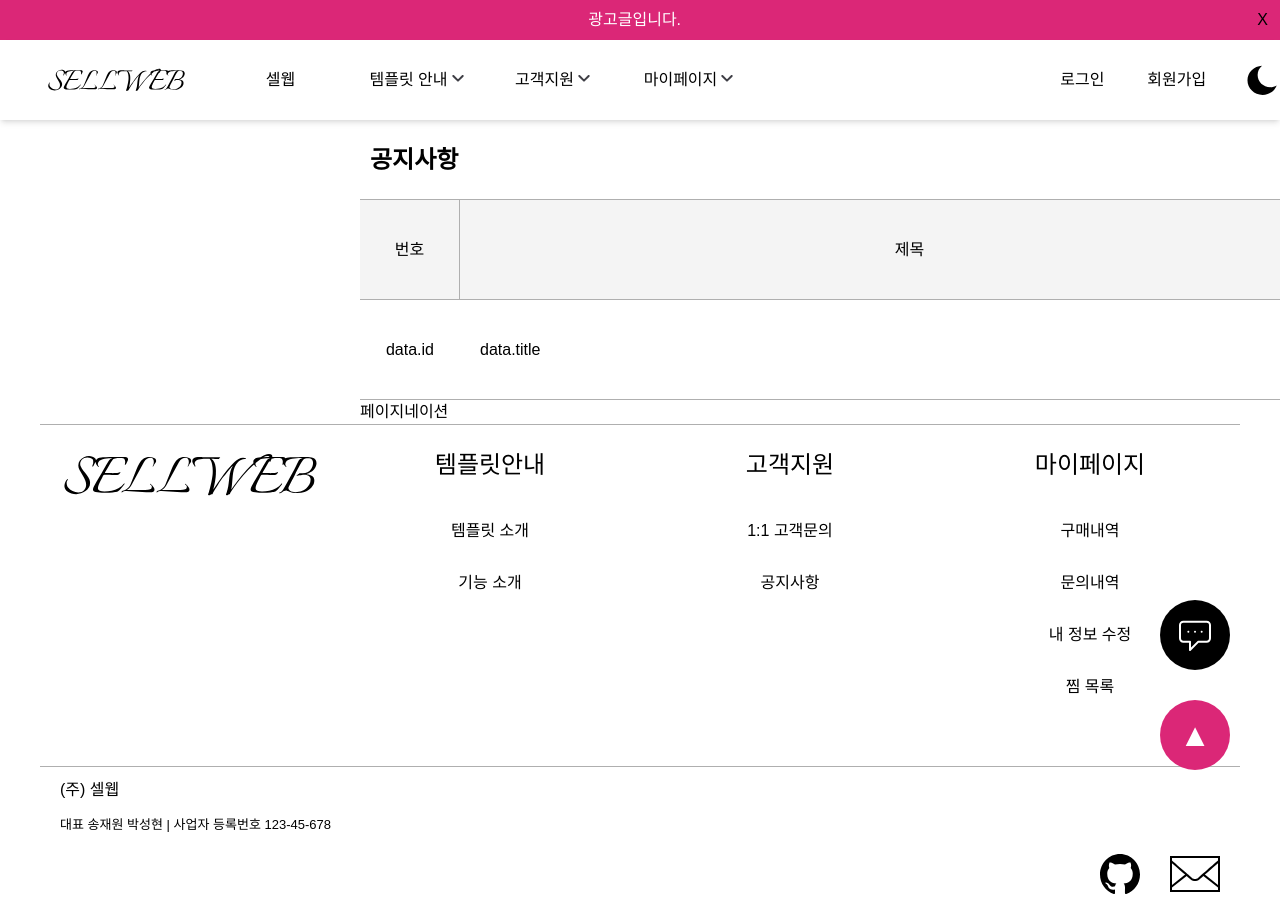
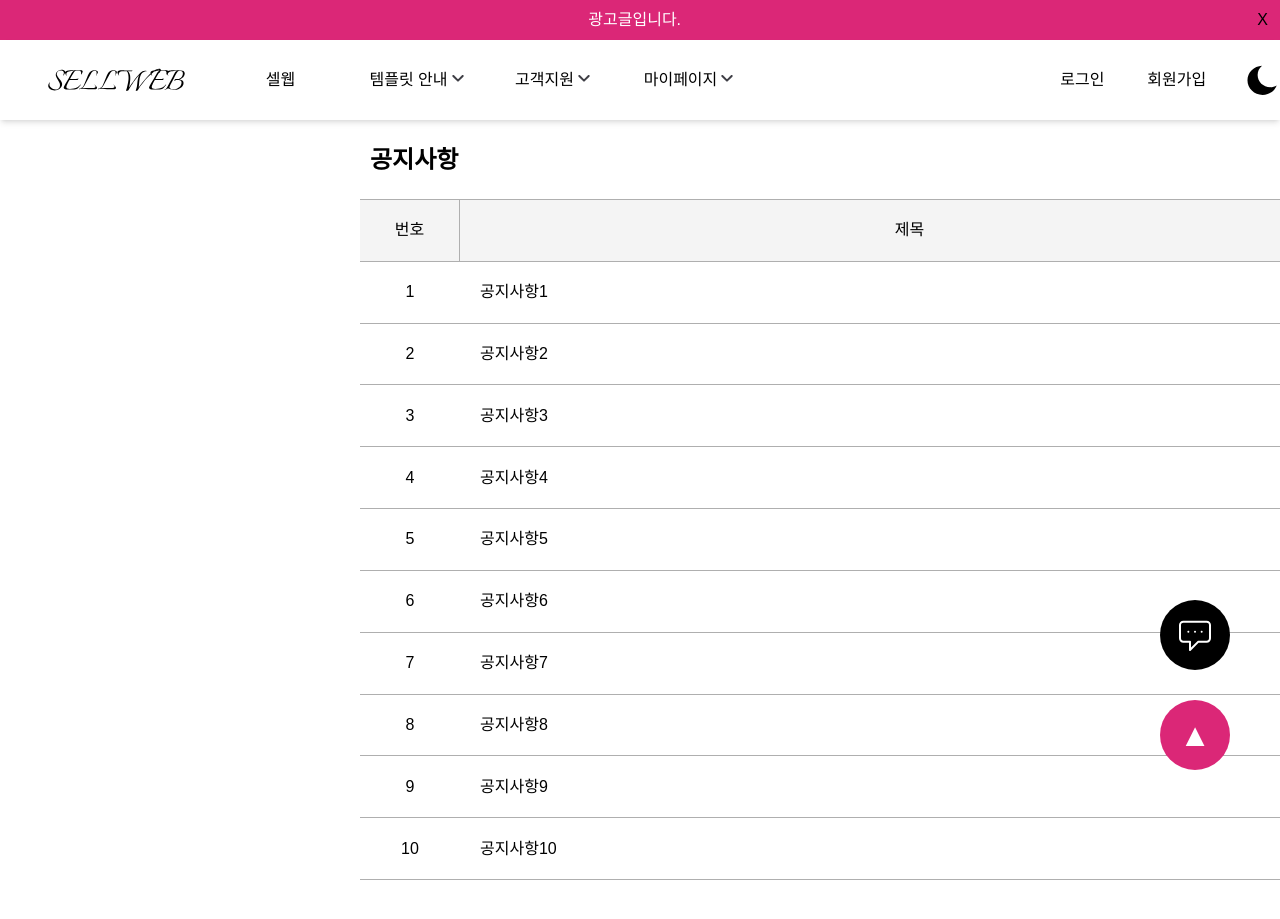
Before and after one commit to Hyun-EG/SP-sellweb, a Next.js app: page /notice in a window 1280 px wide. Shown: the top 919 px of the page. Built offline with nearby package versions, Linux system fonts and the light colour scheme; a web font is replaced by a local one.

Commit message:
Feat: 공지사항페이지 페이지네이션 구현

```diff
--- a/src/components/Table.tsx
+++ b/src/components/Table.tsx
@@ -1,6 +1,34 @@
+'use client';
+
+import { useState } from 'react';
+
+const items = [
+  { title: '공지사항1', date: 20250209 },
+  { title: '공지사항2', date: 20250209 },
+  { title: '공지사항3', date: 20250209 },
+  { title: '공지사항4', date: 20250209 },
+  { title: '공지사항5', date: 20250209 },
+  { title: '공지사항6', date: 20250209 },
+  { title: '공지사항7', date: 20250209 },
+  { title: '공지사항8', date: 20250209 },
+  { title: '공지사항9', date: 20250209 },
+  { title: '공지사항10', date: 20250209 },
+  { title: '공지사항11', date: 20250209 },
+  { title: '공지사항12', date: 20250209 },
+  { title: '공지사항13', date: 20250209 },
+  { title: '공지사항14', date: 20250209 },
+];
+const ITEMS_PER_PAGE = 10;
+
 export default function Table() {
+  const [currentPage, setCurrentPage] = useState(1);
+
+  const totalItems = Math.ceil(items.length / ITEMS_PER_PAGE);
+  const startIndex = (currentPage - 1) * ITEMS_PER_PAGE;
+  const showItems = items.slice(startIndex, ITEMS_PER_PAGE + startIndex);
+
   return (
-    <div className="flex flex-col">
+    <div className="flex flex-col h-screen">
       <div className="w-[1200px] h-[100px] flex bg-[#F4F4F4] border-b border-[#afafaf]">
         <div className="w-[100px] flex justify-center items-center border-r border-[#afafaf]">
           번호
@@ -12,18 +40,41 @@ export default function Table() {
           등록 날짜
         </div>
       </div>
-      <div className="w-[1200px] h-[100px] flex border-b border-[#afafaf]">
-        <div className="w-[100px] flex justify-center items-center ">
-          data.id
+      {showItems.map((item, index) => (
+        <div
+          key={index}
+          className="w-[1200px] h-[100px] flex border-b border-[#afafaf]"
+        >
+          <div className="w-[100px] flex justify-center items-center ">
+            {startIndex + index + 1}
+          </div>
+          <div className="w-[900px] px-[20px] flex justify-start items-center ">
+            {item.title}
+          </div>
+          <div className="w-[200px] flex justify-center items-center">
+            {item.date}
+          </div>
         </div>
-        <div className="w-[900px] px-[20px] flex justify-start items-center ">
-          data.title
-        </div>
-        <div className="w-[200px] flex justify-center items-center">
-          data.date
-        </div>
+      ))}
+      <div className="flex gap-[10px] justify-center items-center my-[40px]">
+        <button
+          onClick={() => {
+            setCurrentPage((prev) => Math.max(prev - 1, 1));
+          }}
+          className="w-[40px] h-[40px] text-[24px] text-[#afafaf] border-[#afafaf] border"
+        >
+          &lt;
+        </button>
+        <div>{currentPage}</div>
+        <button
+          onClick={() => {
+            setCurrentPage((prev) => Math.min(prev + 1, totalItems));
+          }}
+          className="w-[40px] h-[40px] text-[24px] text-[#afafaf] border-[#afafaf] border"
+        >
+          &gt;
+        </button>
       </div>
-      <div>페이지네이션</div>
     </div>
   );
 }
```
